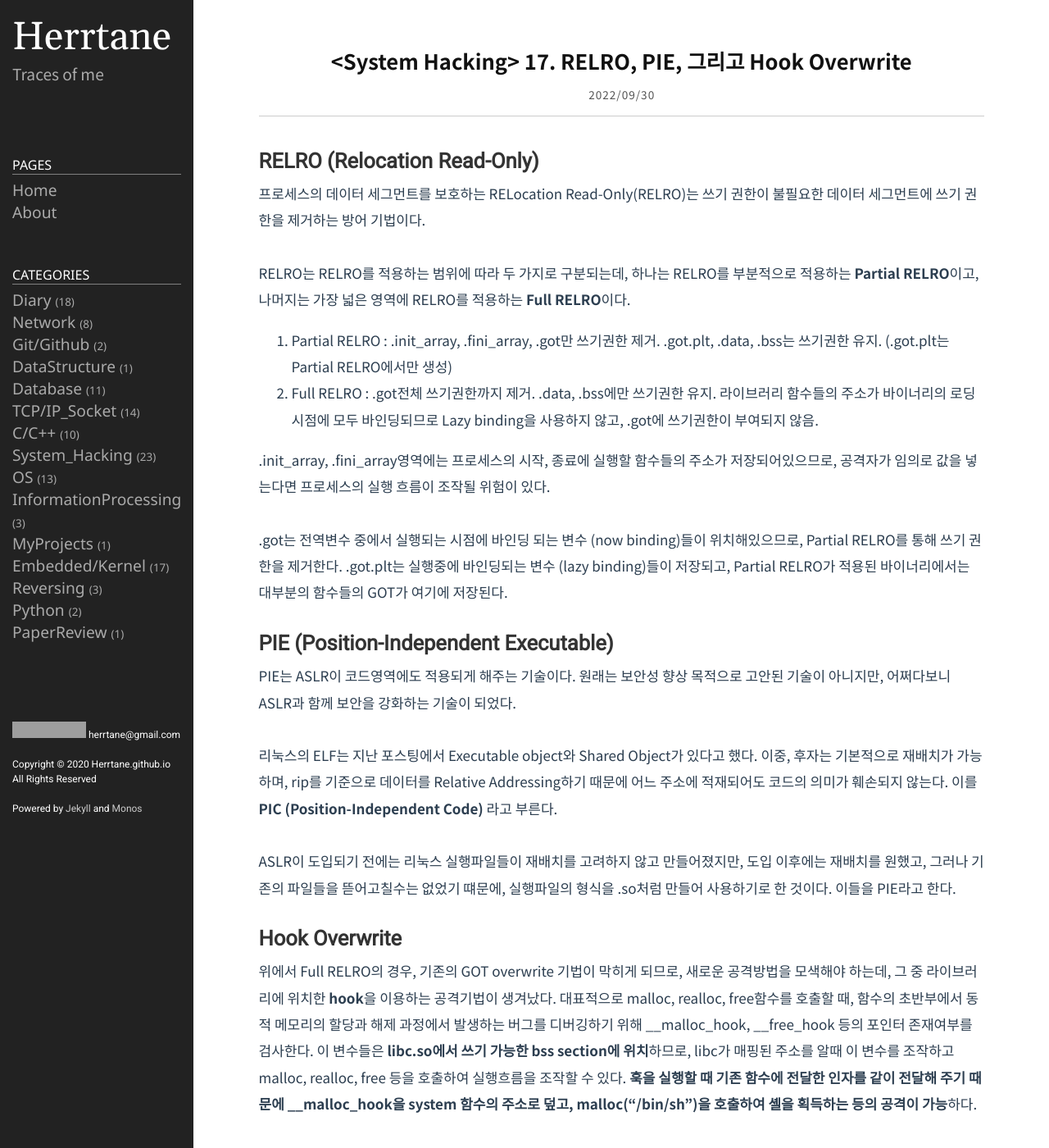
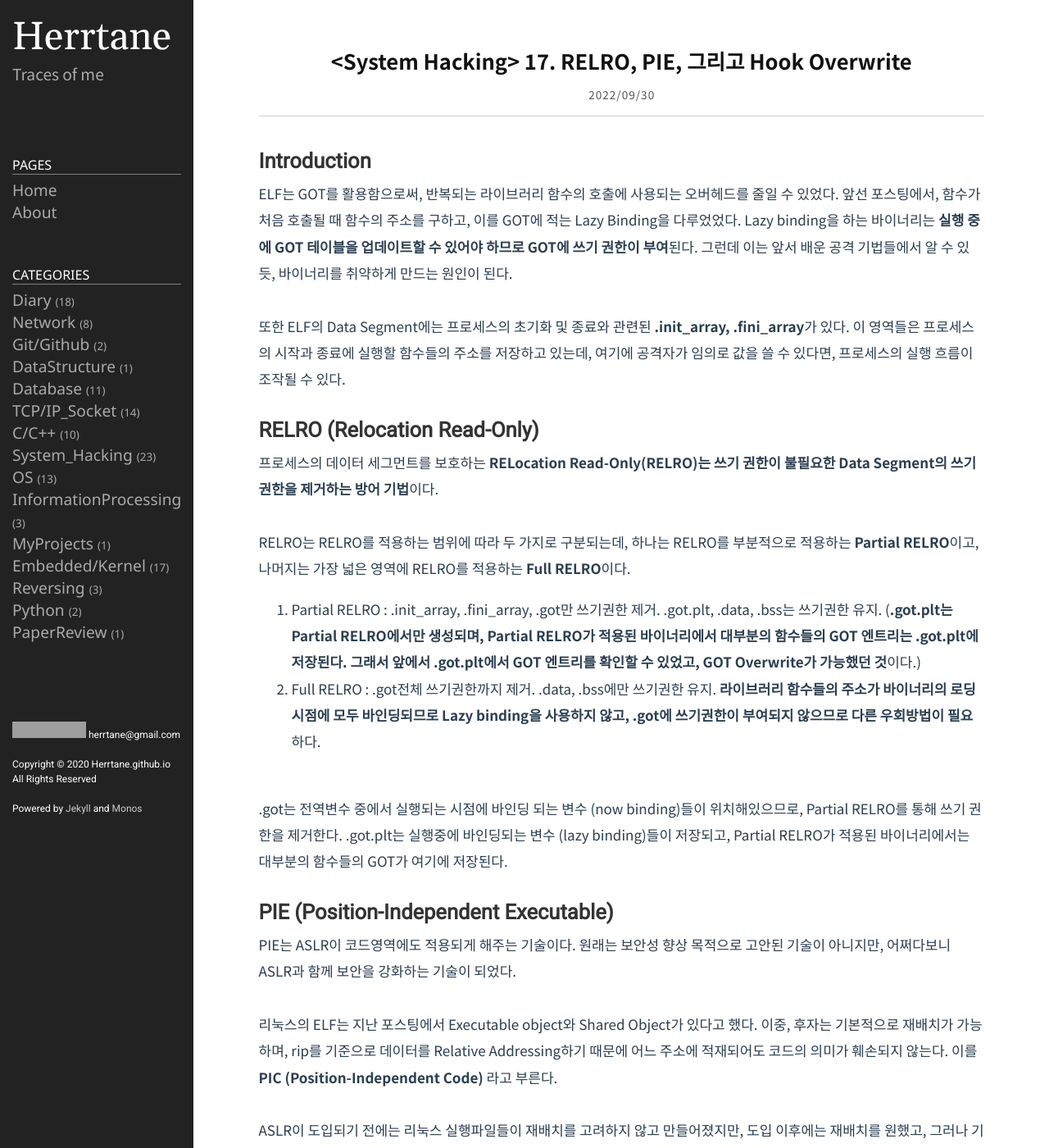
Before and after one commit to Herrtane/Herrtane.github.io, a Jekyll site: the page built from _posts/SystemHacking/2022-09-30-systemhacking-relropiefho.markdown, in a window 1280 px wide and 1400 px high. Shown: the whole window at 82% size. Built offline with Jekyll 4.4.1, drawn with Linux system fonts in a browser that asks for light colours; comment, search, counter and statistics services are not loaded; grey boxes are pictures that could not be loaded.

Commit message:
Update 2022-09-30-systemhacking-relropiefho.markdown

```diff
--- a/_posts/SystemHacking/2022-09-30-systemhacking-relropiefho.markdown
+++ b/_posts/SystemHacking/2022-09-30-systemhacking-relropiefho.markdown
@@ -6,18 +6,24 @@ category: System_Hacking
 comments: true
 ---
 
+## Introduction
+
+ELF는 GOT를 활용함으로써, 반복되는 라이브러리 함수의 호출에 사용되는 오버헤드를 줄일 수 있었다. 앞선 포스팅에서, 함수가 처음 호출될 때 함수의 주소를 구하고, 이를 GOT에 적는 Lazy Binding을 다루었었다. Lazy binding을 하는 바이너리는 **실행 중에 GOT 테이블을 업데이트할 수 있어야 하므로 GOT에 쓰기 권한이 부여**된다. 그런데 이는 앞서 배운 공격 기법들에서 알 수 있듯, 바이너리를 취약하게 만드는 원인이 된다.
+
+<br/>
+
+또한 ELF의 Data Segment에는 프로세스의 초기화 및 종료와 관련된 **.init_array, .fini_array**가 있다. 이 영역들은 프로세스의 시작과 종료에 실행할 함수들의 주소를 저장하고 있는데, 여기에 공격자가 임의로 값을 쓸 수 있다면, 프로세스의 실행 흐름이 조작될 수 있다.
+
 ## RELRO (Relocation Read-Only)
 
-프로세스의 데이터 세그먼트를 보호하는 RELocation Read-Only(RELRO)는 쓰기 권한이 불필요한 데이터 세그먼트에 쓰기 권한을 제거하는 방어 기법이다.
+프로세스의 데이터 세그먼트를 보호하는 **RELocation Read-Only(RELRO)는 쓰기 권한이 불필요한 Data Segment의 쓰기 권한을 제거하는 방어 기법**이다.
 
 <br/>
 
 RELRO는 RELRO를 적용하는 범위에 따라 두 가지로 구분되는데, 하나는 RELRO를 부분적으로 적용하는 **Partial RELRO**이고, 나머지는 가장 넓은 영역에 RELRO를 적용하는 **Full RELRO**이다.
 
-1. Partial RELRO : .init_array, .fini_array, .got만 쓰기권한 제거. .got.plt, .data, .bss는 쓰기권한 유지. (.got.plt는 Partial RELRO에서만 생성)
-2. Full RELRO : .got전체 쓰기권한까지 제거. .data, .bss에만 쓰기권한 유지. 라이브러리 함수들의 주소가 바이너리의 로딩 시점에 모두 바인딩되므로 Lazy binding을 사용하지 않고, .got에 쓰기권한이 부여되지 않음.
-
-.init_array, .fini_array영역에는 프로세스의 시작, 종료에 실행할 함수들의 주소가 저장되어있으므로, 공격자가 임의로 값을 넣는다면 프로세스의 실행 흐름이 조작될 위험이 있다.
+1. Partial RELRO : .init_array, .fini_array, .got만 쓰기권한 제거. .got.plt, .data, .bss는 쓰기권한 유지. (**.got.plt는 Partial RELRO에서만 생성되며, Partial RELRO가 적용된 바이너리에서 대부분의 함수들의 GOT 엔트리는 .got.plt에 저장된다. 그래서 앞에서 .got.plt에서 GOT 엔트리를 확인할 수 있었고, GOT Overwrite가 가능했던 것**이다.)
+2. Full RELRO : .got전체 쓰기권한까지 제거. .data, .bss에만 쓰기권한 유지. **라이브러리 함수들의 주소가 바이너리의 로딩 시점에 모두 바인딩되므로 Lazy binding을 사용하지 않고, .got에 쓰기권한이 부여되지 않으므로 다른 우회방법이 필요**하다.
 
 <br/>
 
```
